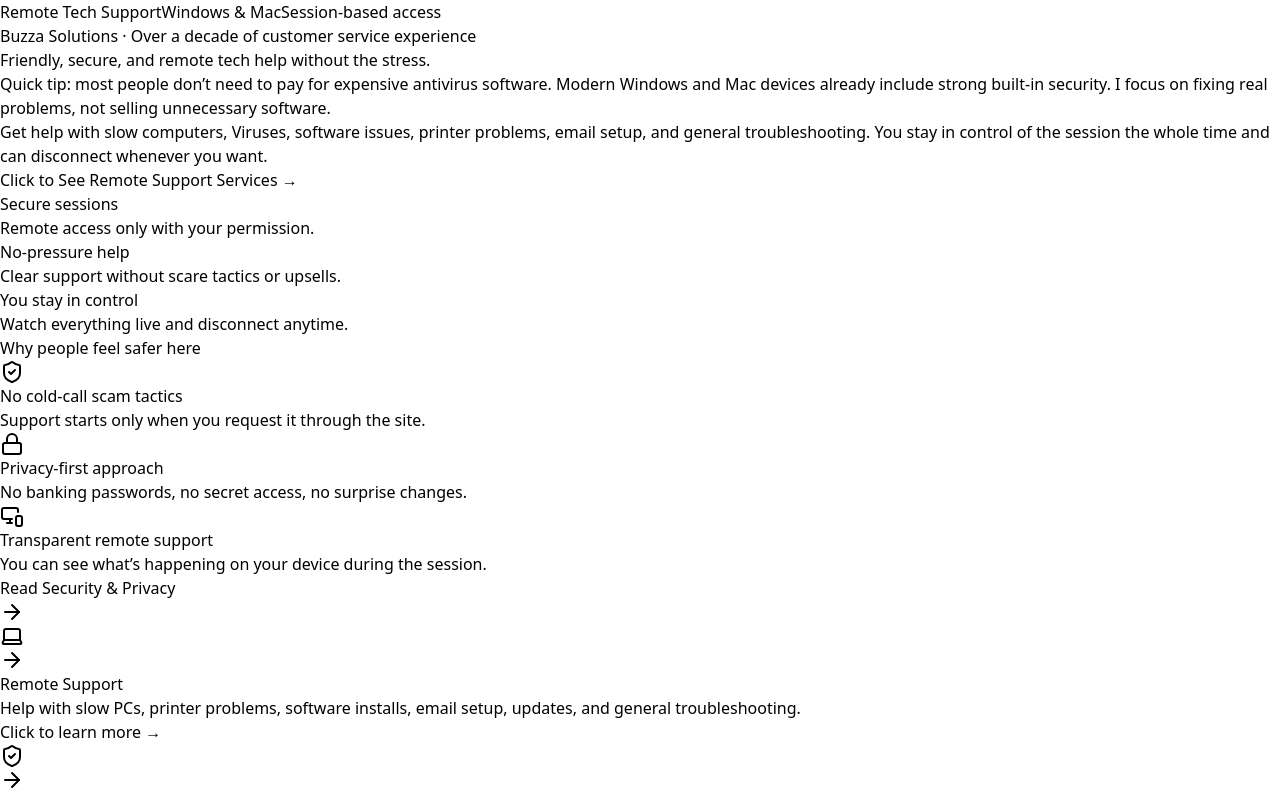
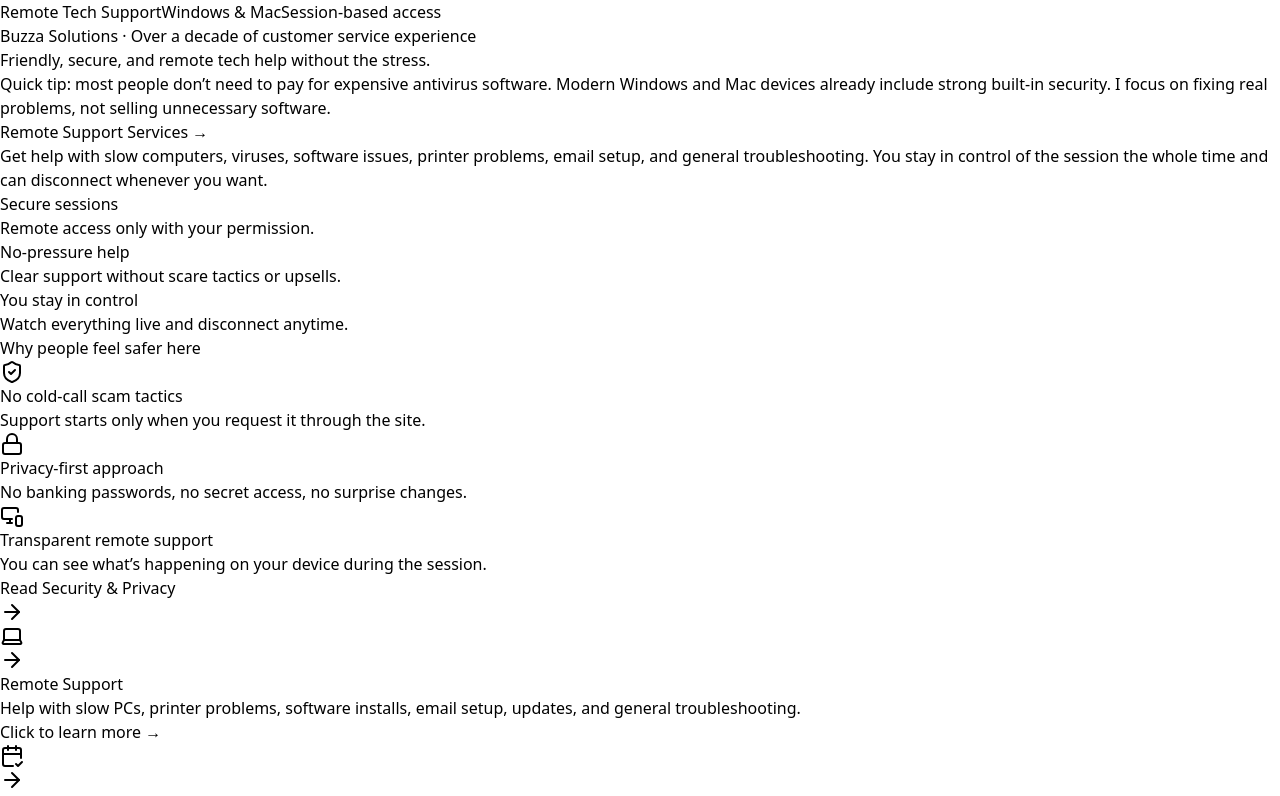
Before and after one commit to Cbuzza90/buzzasolutions-site, a React (Vite) app: page / in a window 1280 px wide. Shown: the part 201-997 px from the top of the page. Built offline with nearby package versions, Linux system fonts and the light colour scheme.

Commit message:
Fixed more typos

```diff
--- a/src/pages/Home.jsx
+++ b/src/pages/Home.jsx
@@ -87,20 +87,20 @@
                             I focus on fixing real problems, not selling unnecessary software.
                         </p>
 
-                        <p className="mt-5 max-w-2xl text-base leading-7 text-slate-600">
-                            Get help with slow computers, Viruses, software issues, printer problems,
-                            email setup, and general troubleshooting. You stay in control of
-                            the session the whole time and can disconnect whenever you want.
-                        </p>
-
                         <div className="mt-7 flex flex-col gap-3 sm:flex-row">
                             <Link
                                 to="/remote-support"
                                 className="inline-flex items-center justify-center rounded-2xl bg-slate-900 px-5 py-3 text-sm font-semibold text-white transition hover:bg-slate-800"
                             >
-                                Click to See Remote Support Services →
+                                Remote Support Services →
                             </Link>
                         </div>
+
+                        <p className="mt-5 max-w-2xl text-base leading-7 text-slate-600">
+                            Get help with slow computers, viruses, software issues, printer problems,
+                            email setup, and general troubleshooting. You stay in control of
+                            the session the whole time and can disconnect whenever you want.
+                        </p>
 
                         <div className="mt-8 grid gap-3 sm:grid-cols-3">
                             <div className="rounded-2xl border border-slate-200 bg-white/80 p-4">
@@ -165,12 +165,6 @@
                     Help with slow PCs, printer problems, software installs, email setup,
                     updates, and general troubleshooting.
                 </Card>
-
-                <Card to="/security" title="Security Promise" icon={ShieldCheck}>
-                    Built around trust: no cold calls, no banking passwords, and
-                    session-based remote access only.
-                </Card>
-
                 <Card to="/book" title="Book a Session" icon={CalendarCheck2}>
                     Send a support request through the website and it goes directly to me
                     for review and follow-up.
```
